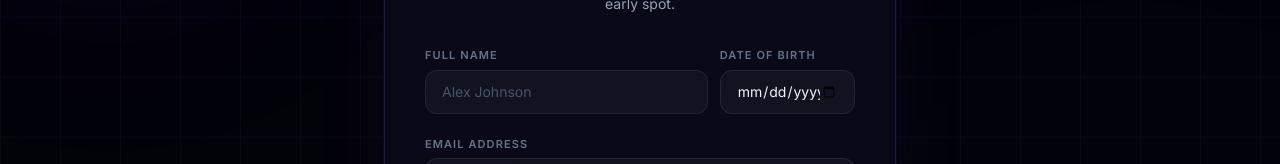
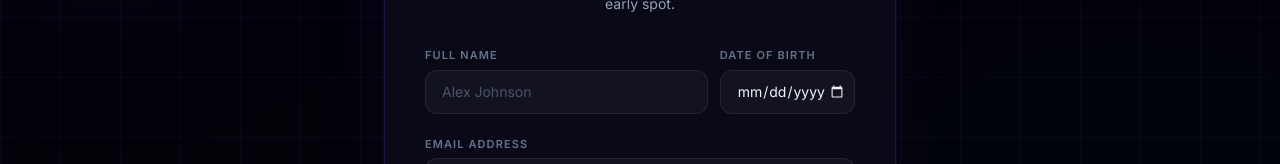
Before and after one commit to Arzzon-gg/link-landing, a Next.js app: page / in a window 1280 px wide. Shown: the part 317-481 px from the top of the page. Built offline with nearby package versions, Linux system fonts and the light colour scheme.

Commit message:
feat: enhance date input styling with padding and icon color adjustments

```diff
--- a/src/app/globals.css
+++ b/src/app/globals.css
@@ -106,3 +106,20 @@ input[type='number'] {
   border-radius: inherit;
   z-index: 0;
 }
+
+/* Date input tweaks: extra right padding for the native calendar icon
+   and lighter icon color for dark background. */
+input[type="date"] {
+  padding-right: 0.5rem; /* make room for the calendar icon */
+}
+
+/* WebKit/Blink calendar icon color tweak */
+input[type="date"]::-webkit-calendar-picker-indicator {
+  filter: invert(1) grayscale(1) contrast(0.9) brightness(1.1);
+  opacity: 0.95;
+}
+
+/* Firefox uses a different pseudo; give it a lighter tint where supported */
+input[type="date"]::-moz-focus-inner {
+  color: #ffffff;
+}
--- a/src/components/FormField.tsx
+++ b/src/components/FormField.tsx
@@ -53,7 +53,7 @@ export const FormField = forwardRef<HTMLInputElement, FormFieldProps>(
             id={id}
             type={type}
             ref={ref}
-            className={cn(sharedInputClasses, 'h-11')}
+            className={cn(sharedInputClasses, 'h-11', type === 'date' && 'pr-12')}
             {...rest}
           />
         )}
```
